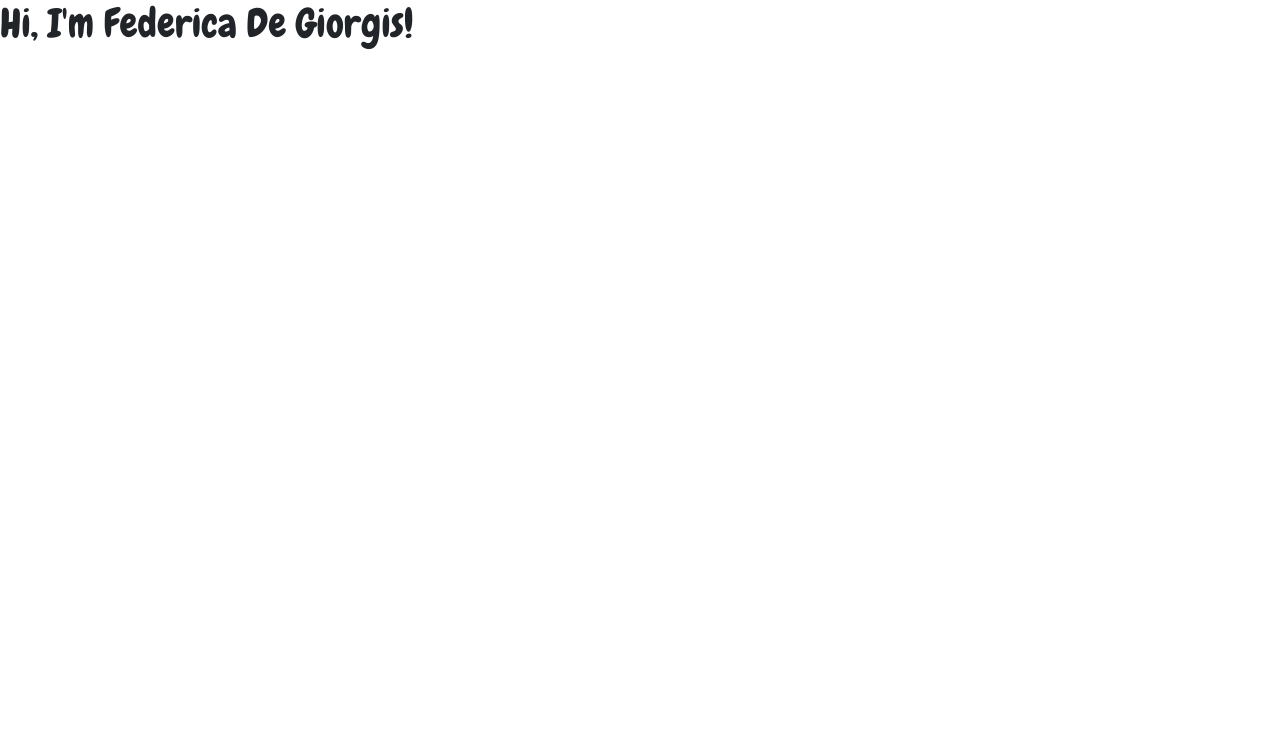
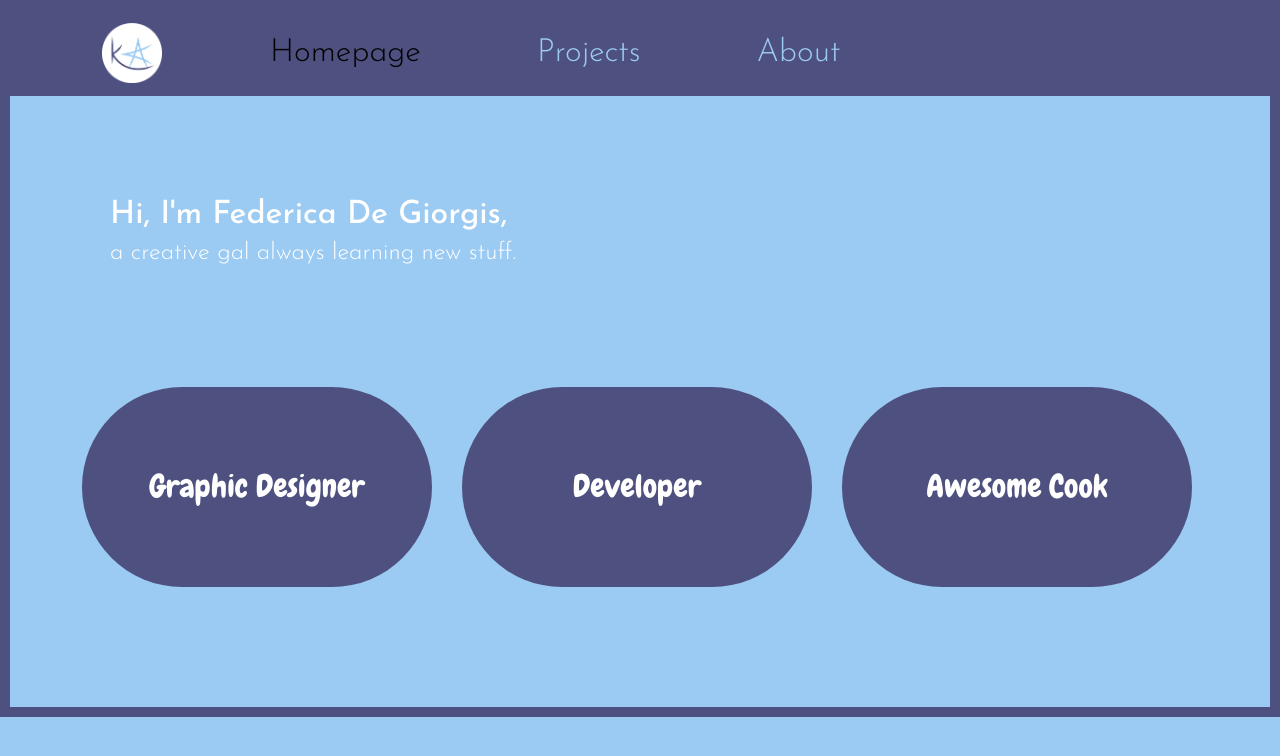
Before and after one commit to Kikkaze/portfolio-project, a plain HTML site: page index.html in a window 1280 px wide. Drawn offline with nearby package versions, Linux system fonts and the light colour scheme.

Commit message:
Styled with css, added navbar

```diff
--- a/css/style.css
+++ b/css/style.css
@@ -1,22 +1,63 @@
-h1 {
-  font-family: "Chewy", cursive;
+:root {
+  --main-typeface: "Josefin Sans", sans-serif;
+  --titles-typeface: "Chewy", cursive;
+  --main-colour: #9bcaf2;
+  --secondary-colour: #4e517f;
 }
 
+body {
+  color: white;
+  font-family: var(--main-typeface);
+  font-size: 24px;
+  font-weight: 200;
+  background-color: var(--main-colour);
+  border: 10px solid var(--secondary-colour);
+}
 
+h1 {
+  font-size: 32px;
+  margin: 100px 100px 0;
+}
 
+p {
+  margin-left: 100px;
+}
 
+.hero a {
+  color: white;
+  font-family: var(--titles-typeface);
+  font-size: 32px;
+  text-decoration: none;
+}
 
+.navbar a {
+  font-family: var(--main-typeface);
+  color: var(--main-colour);
+  margin-right: 100px;
+}
 
+.navbar a:hover {
+  color: white;
+}
 
+.navbar a:visited {
+  color: var(--main-colour);
+}
 
+.navbar .active:visited {
+  color: white;
+}
 
+.navbar img {
+  margin-left: 80px;
+}
 
-
-
-
-
-
-
-
-/*font-family: "Chewy", cursive;
-font-family: "Josefin Sans", sans-serif;
+.three-links button {
+  background-color: var(--secondary-colour);
+  border: none;
+  border-radius: 150px;
+  height: 200px;
+  margin-bottom: 120px;
+  margin-top: 100px;
+  width: 350px;
+}
--- a/index.html
+++ b/index.html
@@ -30,6 +30,55 @@
     ></script>
   </head>
   <body>
-    <h1>Hi, I'm Federica De Giorgis!</h1>
+    <div class="hero">
+      <nav class="navbar navbar-expand-lg" style="background-color: #4e517f">
+        <div class="container-fluid">
+          <a class="navbar-brand" href="/"
+            ><img src="/images/logo-kicca-02.png" alt="Kicca logo" width="60px"
+          /></a>
+          <button
+            class="navbar-toggler"
+            type="button"
+            data-bs-toggle="collapse"
+            data-bs-target="#navbarNav"
+            aria-controls="navbarNav"
+            aria-expanded="false"
+            aria-label="Toggle navigation"
+          >
+            <span class="navbar-toggler-icon"></span>
+          </button>
+          <div class="collapse navbar-collapse" id="navbarNav">
+            <ul class="navbar-nav">
+              <li class="nav-item">
+                <a class="nav-link active" aria-current="page" href="/"
+                  >Homepage</a
+                >
+              </li>
+              <li class="nav-item">
+                <a class="nav-link" href="#">Projects</a>
+              </li>
+              <li class="nav-item">
+                <a class="nav-link" href="#">About</a>
+              </li>
+            </ul>
+          </div>
+        </div>
+      </nav>
+      <h1>Hi, I'm Federica De Giorgis,</h1>
+      <p>a creative gal always learning new stuff.</p>
+      <div class="container">
+        <div class="row three-links">
+          <div class="col-4">
+            <button><a href="#">Graphic Designer</a></button>
+          </div>
+          <div class="col-4">
+            <button><a href="#">Developer</a></button>
+          </div>
+          <div class="col-4">
+            <button><a href="#">Awesome Cook</a></button>
+          </div>
+        </div>
+      </div>
+    </div>
   </body>
 </html>
```
Also changed, not shown: images/logo-kicca-02.png (added), images/logo-kicca.png (added).
